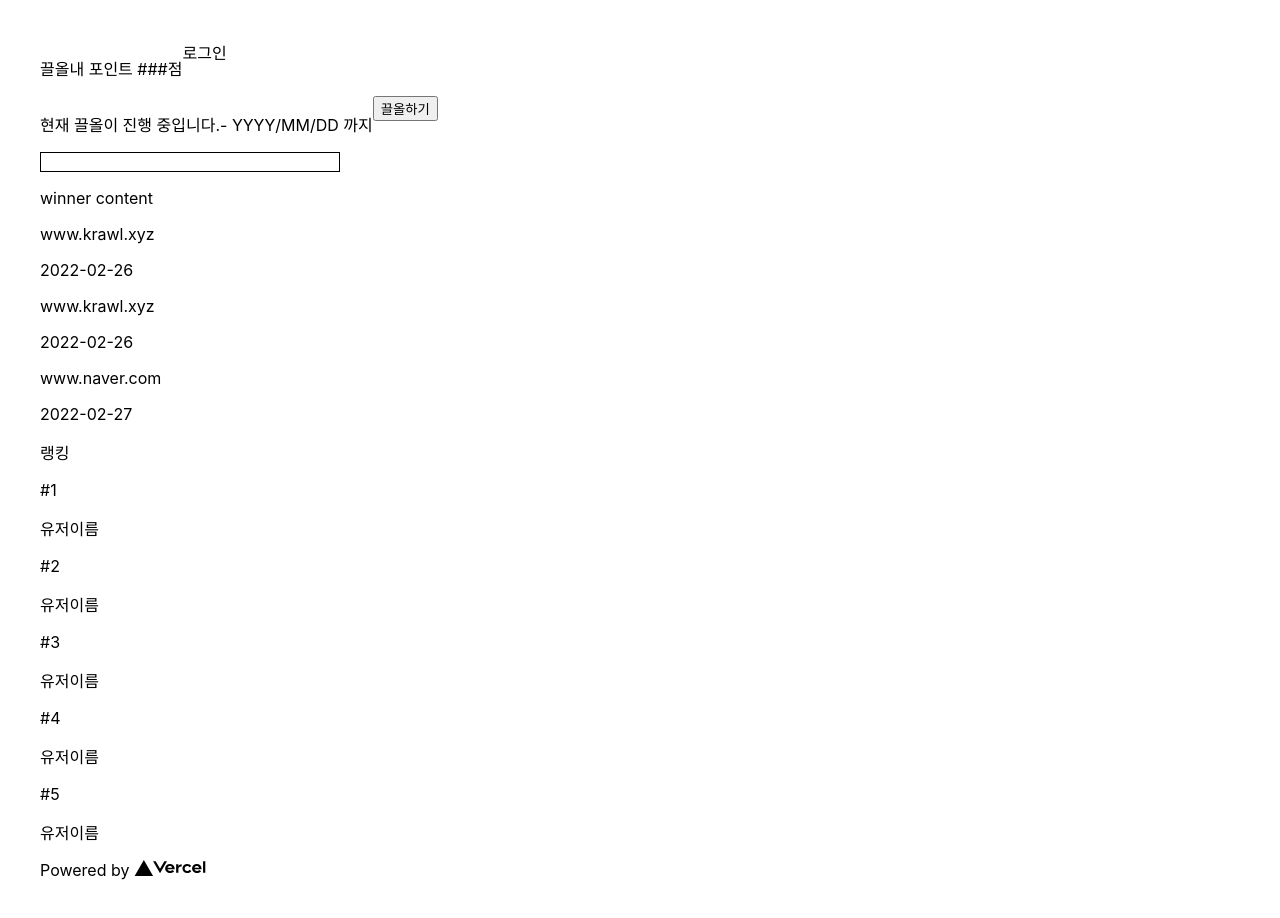
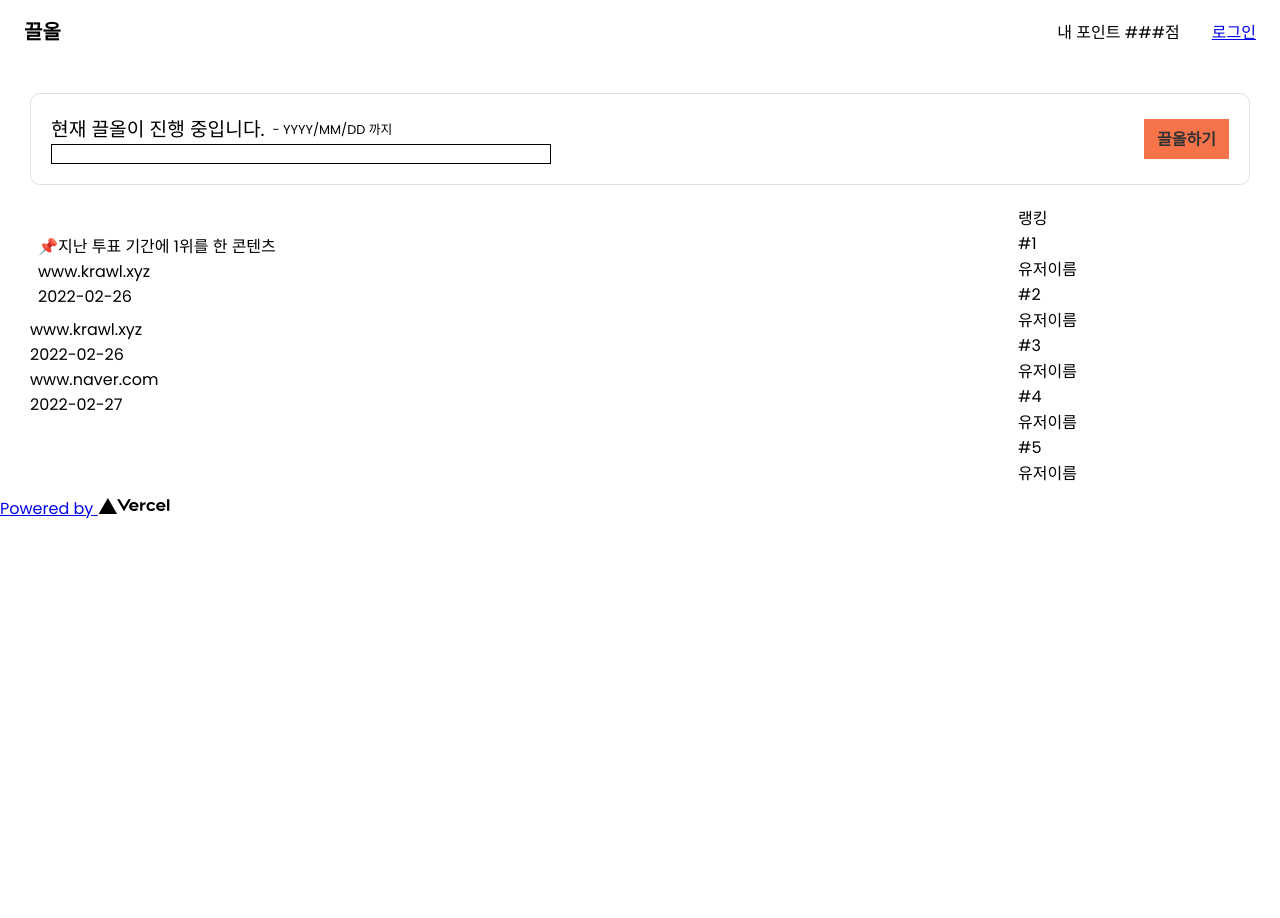
Before and after one commit to Taewoong-H/krawl_front, a Next.js app: page / in a window 1280 px wide. After the commit the page ends 800 px from the top, so only its background shows below. Built offline with nearby package versions, Linux system fonts and the light colour scheme.

Commit message:
feat: 홈 화면 구성 + css 수정

```diff
--- a/components/home/competition.tsx
+++ b/components/home/competition.tsx
@@ -3,26 +3,52 @@ const Competition = () => {
       <div className="competition">
         <div>
           <div className="detail">
-            <p>현재 끌올이 진행 중입니다.</p>
-            <p>- YYYY/MM/DD 까지</p>
+            <p className="left">현재 끌올이 진행 중입니다.</p>
+            <p className="right"> - YYYY/MM/DD 까지</p>
           </div>
           <div className="progress-bar"></div>
         </div>
         <div>
-          <button>끌올하기</button>
+          <p className="button">끌올하기</p>
         </div>
         <style jsx>
           {`
             .competition {
               display: flex;
+              justify-content: space-between;
+              align-items: center;
+              margin: 1.25rem;
+              padding: 1.25rem;
+              border: 1px solid rgba(0,0,0,.125);
+              border-radius: 10px;
             }
             .detail {
               display: flex;
+              align-items: center;
+            }
+            .detail .left {
+              font-size: 1.2rem;
+            }
+            .detail .right {
+              font-size: 0.8rem;
+              margin-left: 0.5rem;
             }
             .progress-bar {
-              width: 300px;
+              width: 500px;
               height: 20px;
               border: 1px solid;
+            }
+            .button {
+              background-color: #f4511e;
+              border: 1px solid transparent;
+              padding: 0.375rem 0.75rem;
+              font-weight: bold;
+              cursor: pointer;
+              opacity: 0.8;
+              transition: 0.3s;
+            }
+            .button:hover {
+              opacity: 1.2
             }
           `}
         </style>
--- a/components/home/winnerContent.tsx
+++ b/components/home/winnerContent.tsx
@@ -1,14 +1,17 @@
 const WinnerContent = ({ winnerContent }) => {
     return (
-      <div>
-        <p>winner content</p>
+      <div className="winner-content-list">
+        <p>📌지난 투표 기간에 1위를 한 콘텐츠</p>
           <div>
             <p>{winnerContent.url}</p>
             <p>{winnerContent.raw_date}</p>
           </div>
         <style jsx>
           {`
+            .winner-content-list {
+              padding: 0.5rem;
 
+            }
           `}
         </style>
       </div>
--- a/components/navbar.tsx
+++ b/components/navbar.tsx
@@ -3,21 +3,41 @@ import Link from 'next/link';
 const NavBar = () => {
   return (
     <nav>
-      <div>
+      <div className="logo">
         <p>끌올</p>
       </div>
-      <div>
-        <p>내 포인트 ###점</p>
-      </div>
-      <div>
-        <Link href="/login">
-          <a>로그인</a>
-        </Link>
+      <div className='user-info'>
+        <div className='point'>
+          <p>내 포인트 ###점</p>
+        </div>
+        <div className='login'>
+          <Link href="/login">
+            <a><p>로그인</p></a>
+          </Link>
+        </div>
       </div>
       <style jsx>
         {`
           nav {
             display: flex;
+            padding: 0.5rem;
+            align-items: center;
+            justify-content: space-between;
+          }
+          .logo {
+            padding: 0.5rem 1rem;
+            font-size: 1.25rem;
+            font-weight: bold;
+            text-decoration: none;
+          }
+          .user-info {
+            display: flex;
+          }
+          .point {
+            padding: 0.5rem 1rem;
+          }
+          .login {
+            padding: 0.5rem 1rem;
           }
         `}
       </style>
--- a/pages/index.tsx
+++ b/pages/index.tsx
@@ -62,15 +62,30 @@ const Home: NextPage = () => {
       <Seo title="home"></Seo>
       <main>
         <Competition></Competition>
-        <div>
-          <WinnerContent winnerContent={winnerContentData}></WinnerContent>
-          <ContentList content={contentData}></ContentList>
+        <div className='home-list'>
+          <div className='content-list'>
+            <WinnerContent winnerContent={winnerContentData}></WinnerContent>
+            <ContentList content={contentData}></ContentList>
+          </div>
+          <UserRanking users={userRankingData}></UserRanking>
         </div>
-        <UserRanking users={userRankingData}></UserRanking>
       </main>
       <style jsx>
         {`
           main {
+            display: flex;
+            min-width: 960px;
+            justify-content: center;
+            flex-direction: column;
+            margin: 10px;
+          }
+          .home-list {
+            display: flex;
+            width: 100%;
+          }
+          .content-list {
+            padding: 1.25rem;
+            width: 80%;
           }
         `}
       </style>
--- a/styles/globals.css
+++ b/styles/globals.css
@@ -1,16 +1,43 @@
-html,
+/* html,
 body {
-  padding: 10px;
-  margin: 10px;
+  padding: 0;
+  margin: 0;
   font-family: -apple-system, BlinkMacSystemFont, Segoe UI, Roboto, Oxygen,
     Ubuntu, Cantarell, Fira Sans, Droid Sans, Helvetica Neue, sans-serif;
+} */
+
+@import url('https://fonts.googleapis.com/css?family=Poppins:300,400,500,600,700,800,900&display=swap');
+@import url('https://fonts.googleapis.com/css2?family=Roboto:wght@100;300;400;500;700;900&display=swap');
+
+/* @font-face {
+  font-family: 'paybooc-Bold';
+  src: url('https://cdn.jsdelivr.net/gh/projectnoonnu/noonfonts_20-07@1.0/paybooc-Bold.woff') format('woff');
+  font-weight: normal;
+  font-style: normal;
 }
 
-a {
-  color: inherit;
-  text-decoration: none;
+@font-face {
+  font-family: 'Open Sans';
+  src: url('../public/fonts/NotoSansCJKkr-Light.otf');
+  src: url('../public/fonts/NotoSansCJKkr-Medium.otf') format('otf'),
+    url('../public/fonts/NotoSansCJKkr-Regular.otf') format('otf'),
+    url('../public/fonts/NotoSansCJKkr-Thin.otf') format('otf'),
+    url('../public/fonts/NotoSansCJKkr-Bold.otf') format('otf');
+  font-weight: 300;
+  font-style: normal;
+  font-display: swap;
+} */
+
+* {
+  margin: 0;
+  padding: 0;
+  box-sizing: border-box;
+  font-family: 'Poppins', 'Roboto', sans-serif;
+  scroll-behavior: smooth;
 }
 
-* {
-  box-sizing: border-box;
+body {
+  min-height: 100vh;
+  overflow-x: hidden;
+  /* background: linear-gradient(#2b1055, #7597de); */
 }
```
